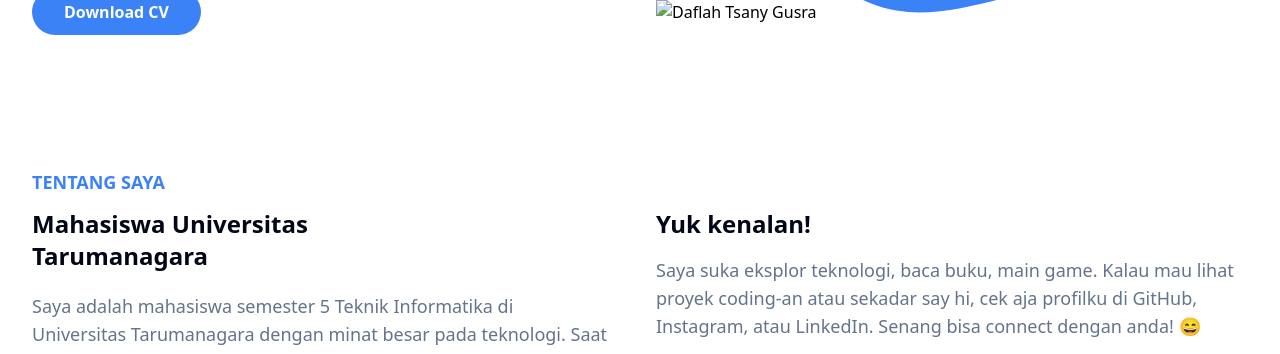
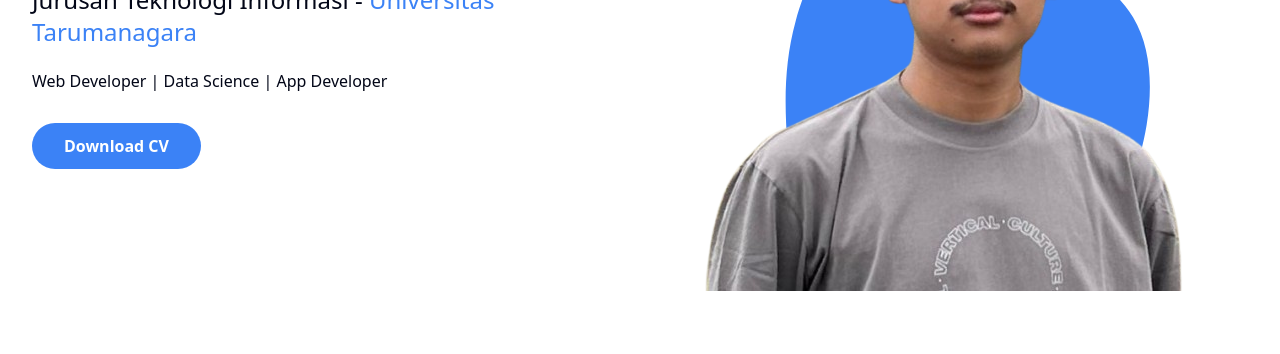
Before and after one commit to Daflah/Portofolio-Daflah, a website: page index.html in a window 1280 px wide. Shown: the part 382-736 px from the top of the page. Drawn offline with Linux system fonts and the light colour scheme; the site is published under a folder, as on GitHub Pages, so addresses that start at the root find nothing.

Commit message:
Benerin Foto

```diff
--- a/index.html
+++ b/index.html
@@ -62,7 +62,7 @@
                 </div>
                 <div class="w-full self-end px-4 lg:w-1/2">
                     <div class="relative mt-10 lg:mt-9 lg:right-0">
-                        <img src="/img/dapsawah-removebg.png" alt="Daflah Tsany Gusra" class="max-w-full mx-auto"/>
+                        <img src="img/dapsawah-removebg.png" alt="Daflah Tsany Gusra" class="max-w-full mx-auto"/>
                         <span class="absolute -bottom-1.5 -z-10 left-1/2 -translate-x-1/2">
                             <svg width="400" height="400" viewBox="0 0 200 200" xmlns="http://www.w3.org/2000/svg">
                                 <path fill="#3b82f6" d="M43.9,-68.2C58.8,-58.7,74.2,-49.8,82.3,-36.3C90.4,-22.9,91.3,-4.8,88.5,12.5C85.7,29.9,79.3,46.6,67.8,57.2C56.2,67.8,39.4,72.3,22.9,76.6C6.4,80.8,-9.9,84.8,-25.3,82.1C-40.8,79.5,-55.5,70.1,-64,57.2C-72.4,44.2,-74.7,27.6,-75.4,11.8C-76.1,-4,-75.3,-19,-71.1,-34.3C-67,-49.7,-59.6,-65.4,-47.2,-76.1C-34.8,-86.8,-17.4,-92.5,-1.5,-90.2C14.5,-88,28.9,-77.8,43.9,-68.2Z" transform="translate(100 100) scale(1.1)" />
```
Also changed, not shown: src/output.css.
